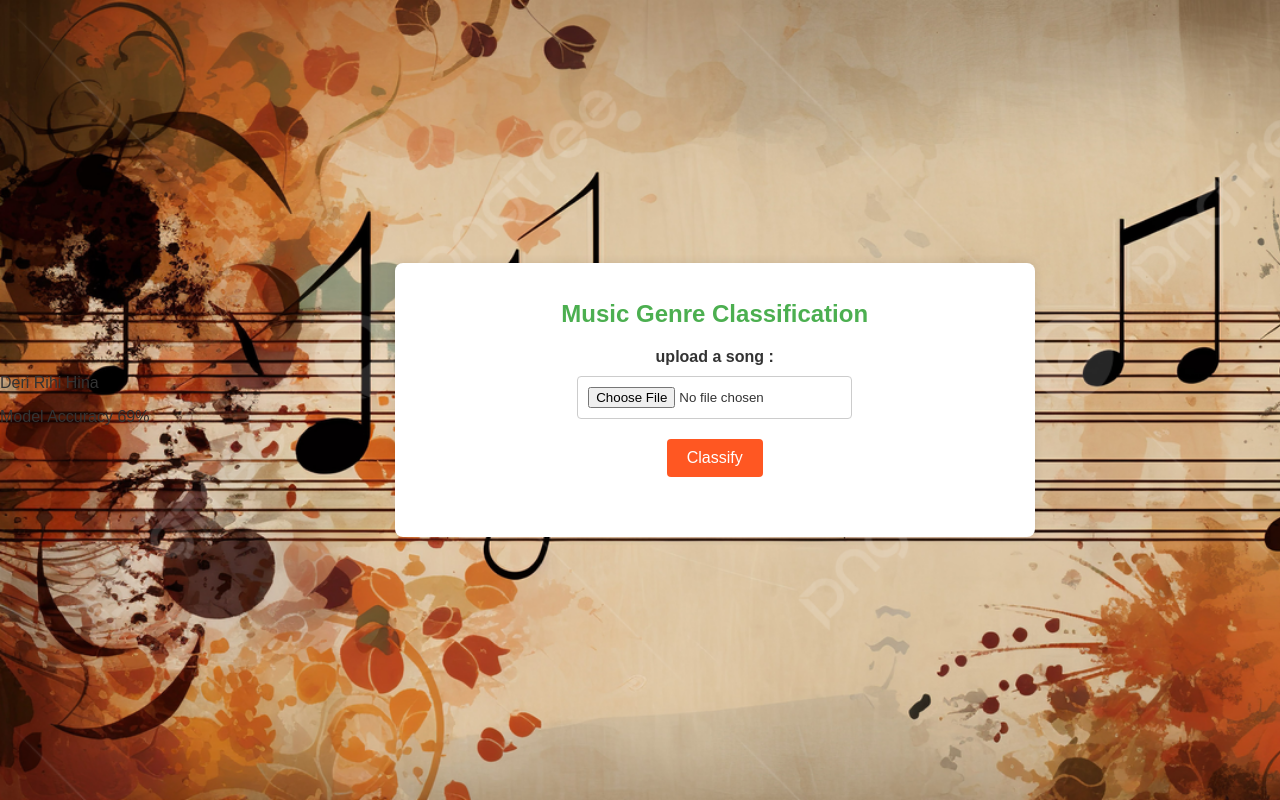
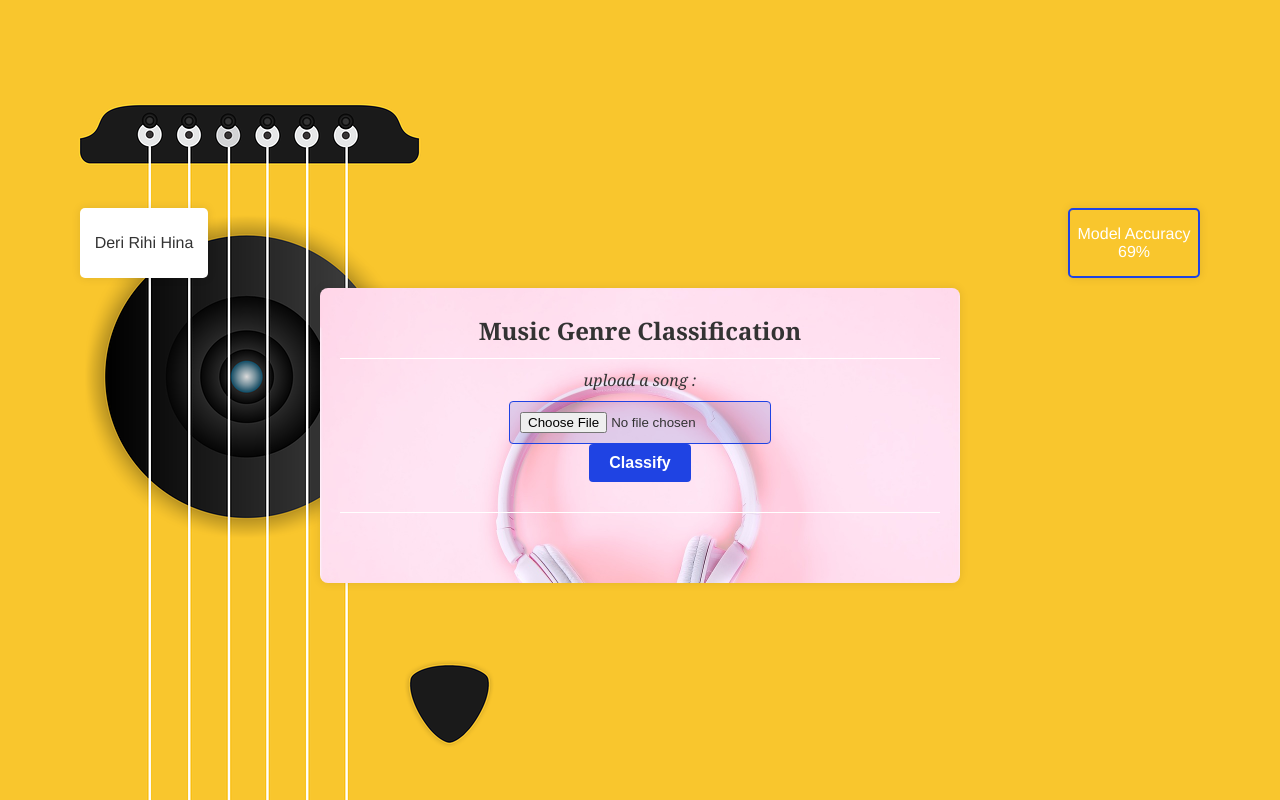
Before and after one commit to derirh/music-genre-classification-cnn, a Flask app: page / in a window 1280 px wide. Run offline with Flask 3, Linux system fonts and the light colour scheme; parts of the project's set-up code (start-up, migrations or seed data) failed here and were passed over.

Commit message:
Add files via upload

```diff
--- a/static/style.css
+++ b/static/style.css
@@ -9,91 +9,118 @@
 }
 
 body {
-    font-family: Arial, sans-serif;
+    font-family: Cambria, Cochin, Georgia, Times, 'Times New Roman', serif;
     margin: 0;
     padding: 0;
     display: flex;
+    flex-direction: column;
     justify-content: center;
     align-items: center;
     color: var(--text-color);
     height: 100vh;
-    background-image: url('bg-music.jpg');
+    background-image: url('instrument-.png');
     background-size: cover;
+    background-position: center;
+
 }
 
 .container {
-    /* background-color:transparent; */
-    background-color: #fff;
+    background-image: url(headsets-.jpg);
+    background-size: cover;
     padding: 20px;
     border-radius: 8px;
     box-shadow: 0 0 10px rgba(0, 0, 0, 0.1);
     text-align: center;
+    width: 600px;
+    margin:10px auto;
+    transition: transform 0.3s;
+}
 
-    width: 600px;
-    margin: 50px auto;
+.container:hover {
+    transform: scale(1.01);
+}
+
+#title{
+    width: 100%;
+    height: 50px;
+    display: flex;
+    justify-content: center;
+    align-items: center;
+    margin-bottom: 10px;
+    border-bottom:1px solid #fff;
 }
 
 h1 {
     margin-bottom: 20px;
     font-size: 24px;
-    color: var(--primary-color);
+    user-select: none;
 }
 
 form {
     display: flex;
     flex-direction: column;
     align-items: center;
+    font-style: italic;
 }
 
 label {
     margin-bottom: 10px;
     font-size: 16px;
-    font-weight: bold;
+    /* font-weight: 2px; */
 }
 
 input[type="file"] {
-    margin-bottom: 20px;
+    /* margin-bottom: 10px; */
+    width: 40%;
     padding: 10px;
-    border: 1px solid var(--border-color);
+    border: 1px solid #1f43e3;
     border-radius: 4px;
+    background-color: #0a29b220;
 }
 
 button {
     padding: 10px 20px;
+    font-weight: bold;
     margin-bottom: 20px;
     font-size: 16px;
     color: #fff;
     border: none;
     border-radius: 4px;
     cursor: pointer;
-    transition: background-color 0.2s ease;
-    background-color: var(--button-color);
+    background-color: #1f43e3;
+    transition: transform 0.2s;
 }
 
-button:hover {
-    background-color: var(--button-hover-color);
+button:hover{
+    transform: scale(1.02);
+
 }
 
 #result {
-    margin-top: 20px;
+    margin-top: 10px;
     font-weight: bold;
+    font-size: larger;
+    /* color: #2E7D32; */
 }
 
 #file-name {
     margin-top: 10px;
+    padding: 20px;
     font-style: italic;
-    color: var(--secondary-color);
+    border-top: 1px solid #fff;
 }
 
 audio {
     display: block;
     margin: 20px auto;
-    width: 80%;
+    width: 45%;
+    height: 25px;
+    /* color: #f9c62d; */
 }
 
 .loader {
     border: 4px solid #f3f3f3; /* Light grey */
-    border-top: 4px solid var(--primary-color); /* Blue */
+    border-top: 4px solid #f9c62d; /* Blue */
     border-radius: 50%;
     width: 24px;
     height: 24px;
@@ -107,3 +134,44 @@ audio {
     0% { transform: rotate(0deg); }
     100% { transform: rotate(360deg); }
 }
+
+.profile{
+    /* margin-top: 30px;  */
+    font-family: 'Franklin Gothic Medium', 'Arial Narrow', Arial, sans-serif;
+    text-align: center;
+    justify-items: center;
+    width: 70rem;
+    /* background-color: #fff; */
+    display: flex;
+    justify-content: space-between;
+    height: 70px;
+}
+
+.name, .about {
+    position: relative;
+    background-color: rgb(255, 255, 255);
+    width: 8rem;
+    border-radius: 5px;
+    display: flex;
+    align-items: center;
+    justify-content: center;
+    cursor: pointer;
+    box-shadow: 0 0 10px rgba(0, 0, 0, 0.1);
+    transition: transform 0.3s;
+}
+
+.about{
+    background-color: transparent;
+    color: #ffffff;
+    border: 2px solid #1f43e3;
+
+}
+
+.name p, .about p {
+    margin: 0px;
+    user-select: none;
+}
+
+.name:hover, .about:hover{
+    transform: scale(1.05);
+}
```
Also changed, not shown: static/headsets-.jpg (added), static/instrument-.png (added).
